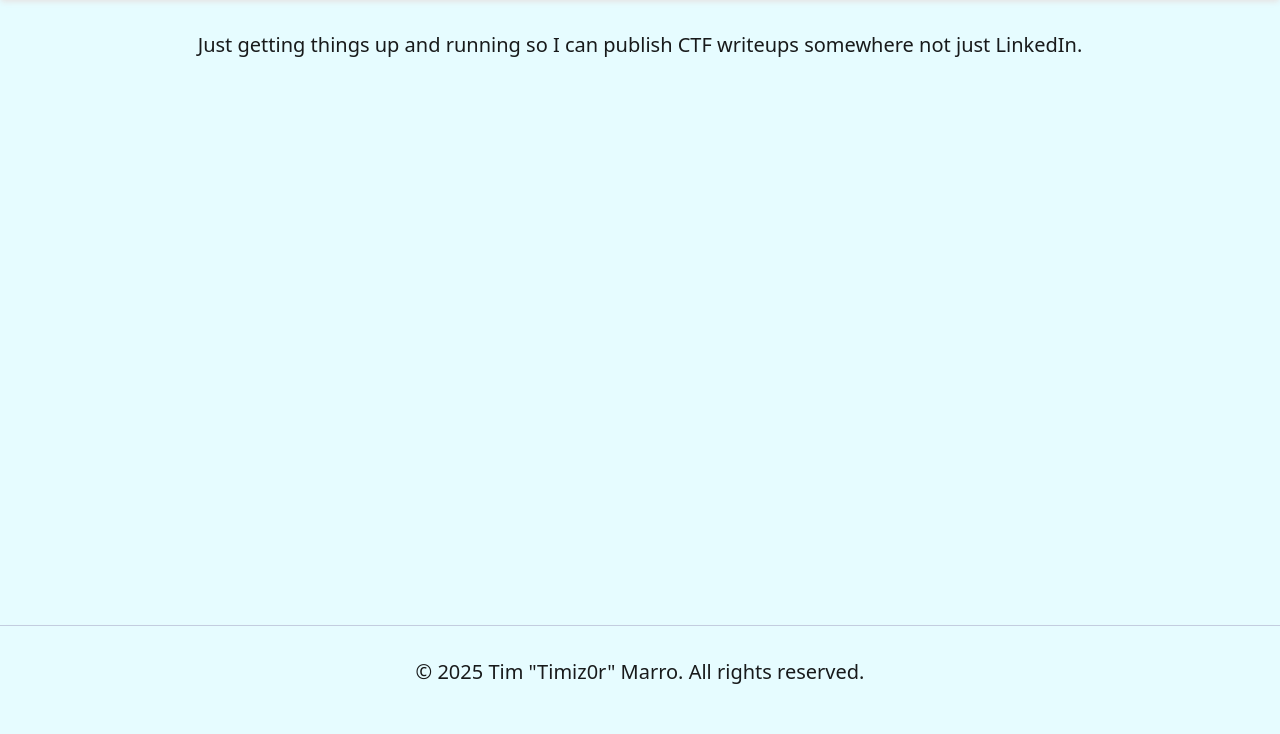
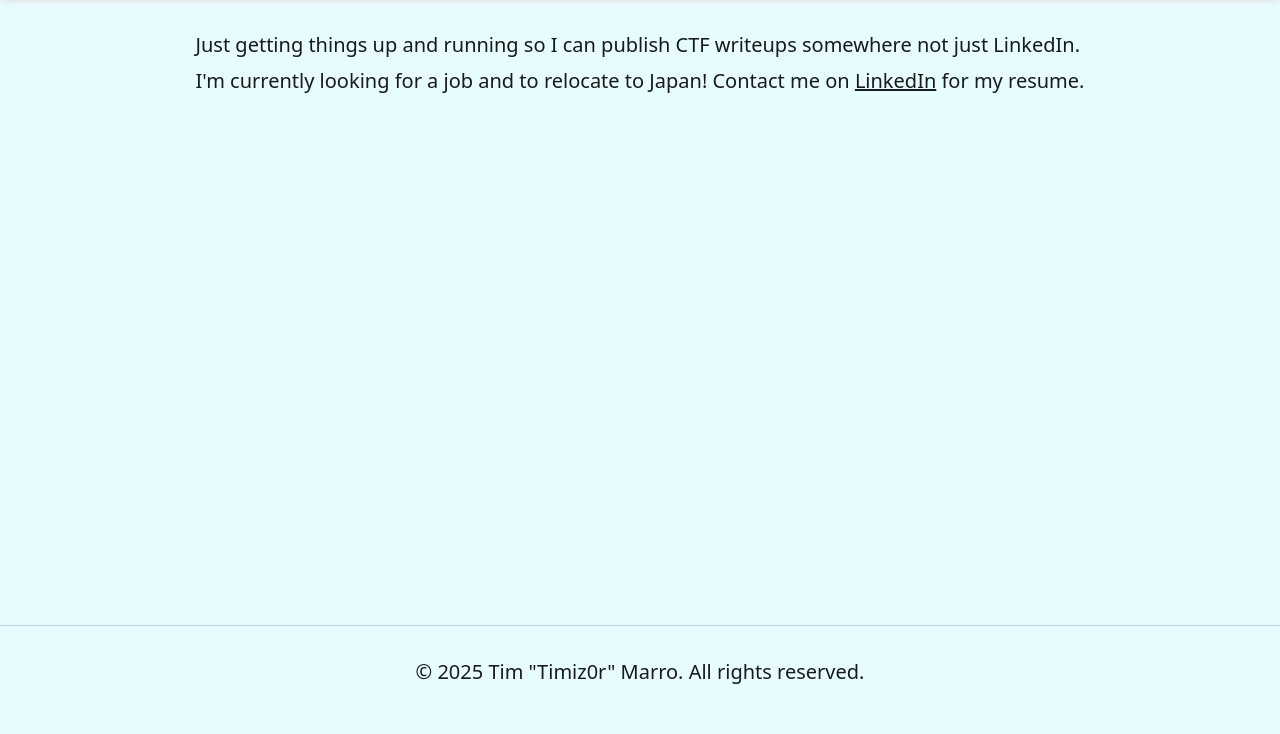
Before and after one commit to Timiz0r/mysite, an Astro site: page / in a window 1280 px wide. Shown: the part 66-800 px from the top of the page. Built offline with nearby package versions, Linux system fonts and the light colour scheme; Astro itself is replaced by a stand-in of ours.

Commit message:
Quick updates to about and index

```diff
--- a/src/pages/about/index.mdx
+++ b/src/pages/about/index.mdx
@@ -70,7 +70,7 @@ export const factClasses = '[&_.fact]:flex-auto';
 		</FactCard>
 		<FactCard className='fact' title="Fun facts" description="Or boring facts 🤷">
 			<Prose>
-				* I had a mustache since I was 5 years old
+				* I've had a mustache since I was 5 years old
 				* I first shaved my mustache at the age of 30
 				* I learned Japanese as a joke when my friends and I were going to travel to Japan for the first time.
 			</Prose>
--- a/src/pages/index.astro
+++ b/src/pages/index.astro
@@ -3,7 +3,11 @@ import Layout from '../layouts/Main.astro';
 ---
 
 <Layout>
-	<p>
+	<p class="mb-2">
 		Just getting things up and running so I can publish CTF writeups somewhere not just LinkedIn.
 	</p>
+	<p>
+		I'm currently looking for a job and to relocate to Japan! Contact me on
+		<a class="underline" target="_blank" href="https://www.linkedin.com/in/timothymarro/">LinkedIn</a> for my resume.
+	</p>
 </Layout>
```
